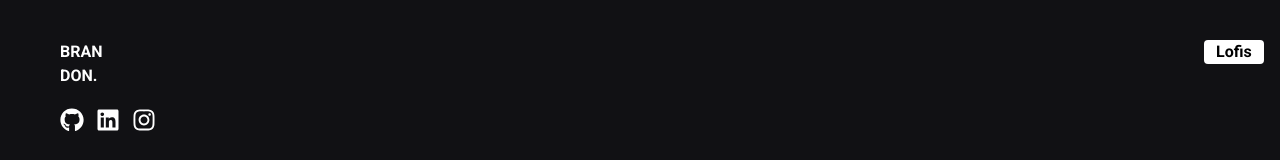
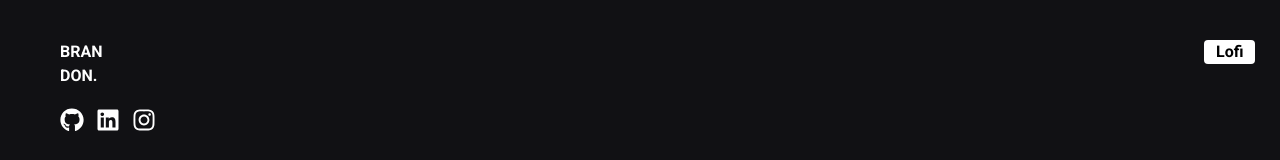
Before and after one commit to BrandonCarp/portfolio, a React (Create React App) app: page / in a window 1280 px wide. Shown: the top 160 px of the page. Built offline with nearby package versions, Linux system fonts and the light colour scheme.

Commit message:
lofi button

```diff
--- a/src/Components/Header.js
+++ b/src/Components/Header.js
@@ -26,7 +26,7 @@ const Header = () => {
         onClick={playLofi}
         className=" absolute left-[97%]  mt-10 bg-white text-black px-3 rounded font-bold  hover:-translate-y-1  hover:scale-110 duration-300"
       >
-        Lofis
+        Lofi
       </button>
       <div className="flex flex-col items-center md:items-start pt-10">
         <div className="mb-5 pl-5">
```
Also changed, not shown: 1 other file (tests, documents, lock files or other folders).
